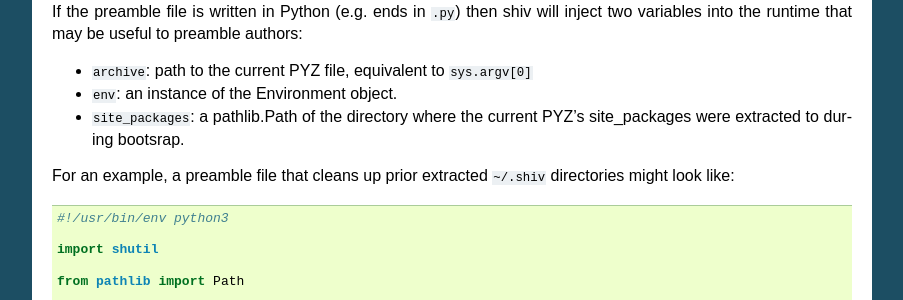
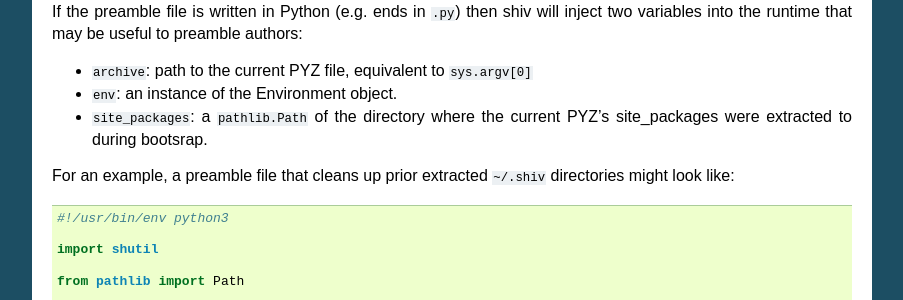
Before and after one commit to linkedin/shiv, a Sphinx documentation site: the page built from docs/index.rst, in a window 1280 px wide and 900 px high, scrolled down 2547 px. Shown: the part 152-452 px from the top of the window, without its empty margins (198-1101 px from the left). Built offline with Sphinx 7.4.7, drawn with Linux system fonts in a browser that asks for light colours; pages that are not in the unit, such as notebooks, are missing from menus.

```diff
--- a/docs/index.rst
+++ b/docs/index.rst
@@ -151,7 +151,7 @@ that may be useful to preamble authors:
 
 * ``archive``: path to the current PYZ file, equivalent to ``sys.argv[0]``
 * ``env``: an instance of the :ref:`Environment <api:bootstrap.environment.Environment>` object.
-* ``site_packages``: a pathlib.Path of the directory where the current PYZ's site_packages were extracted to during bootsrap.
+* ``site_packages``: a ``pathlib.Path`` of the directory where the current PYZ's site_packages were extracted to during bootsrap.
 
 For an example, a preamble file that cleans up prior extracted ``~/.shiv`` directories might look like::
 
```
